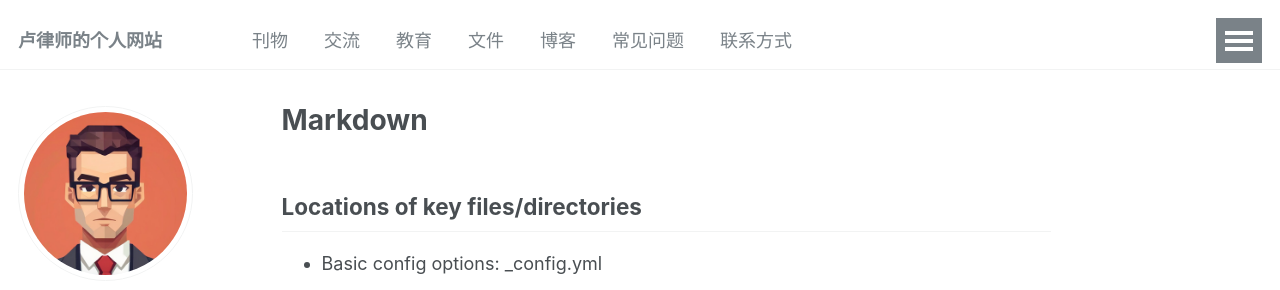
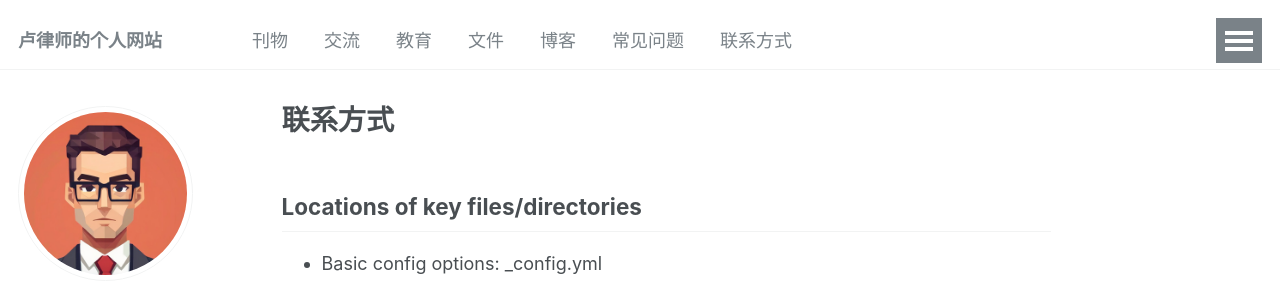
Before and after one commit to LULAWOFFICE/LULAWOFFICE.github.io, a Jekyll site: the page built from _pages/contact.md, in a window 1280 px wide and 900 px high. Shown: the top 290 px of the window. Built offline with Jekyll 4.4.1, drawn with Linux system fonts in a browser that asks for light colours.

Commit message:
Update and rename markdown.md to contact.md
更新联系方式

```diff
--- a/_pages/markdown.md
+++ b/_pages/contact.md
@@ -1,6 +1,6 @@
 ---
-permalink: /markdown/
-title: "Markdown"
+permalink: /contact/
+title: "联系方式"
 author_profile: true
 redirect_from:
   - /md/
```
